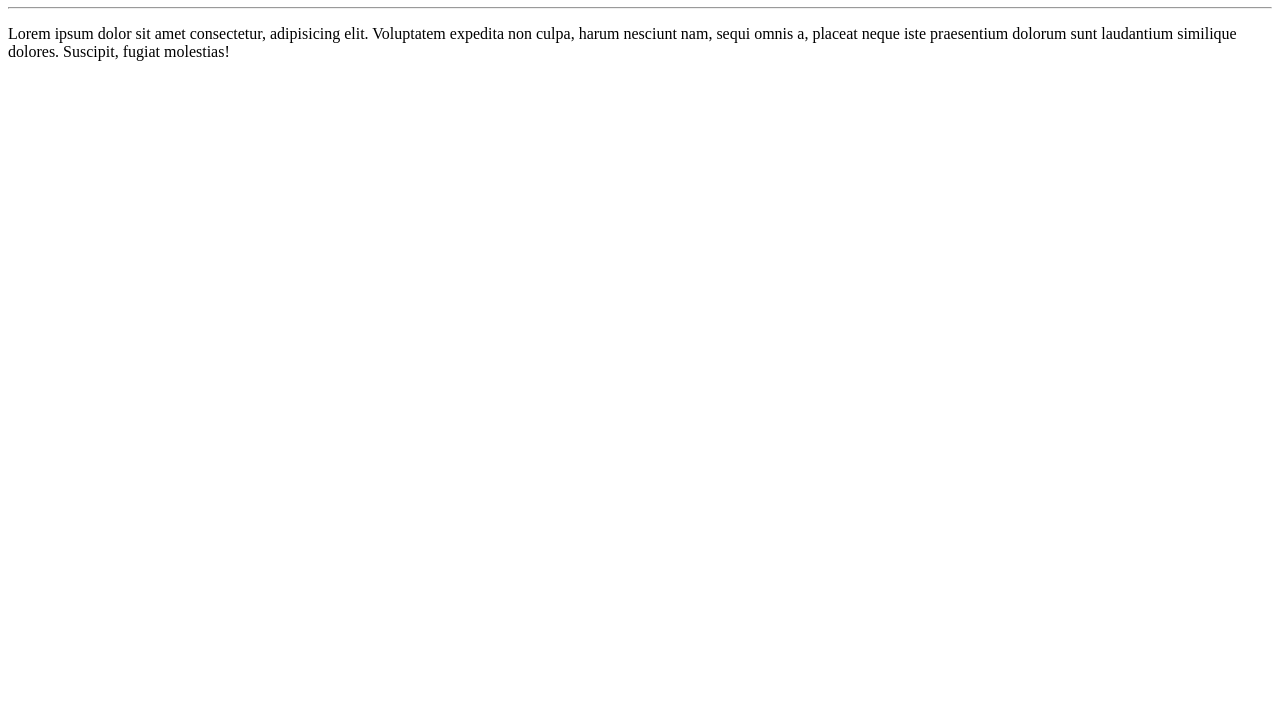
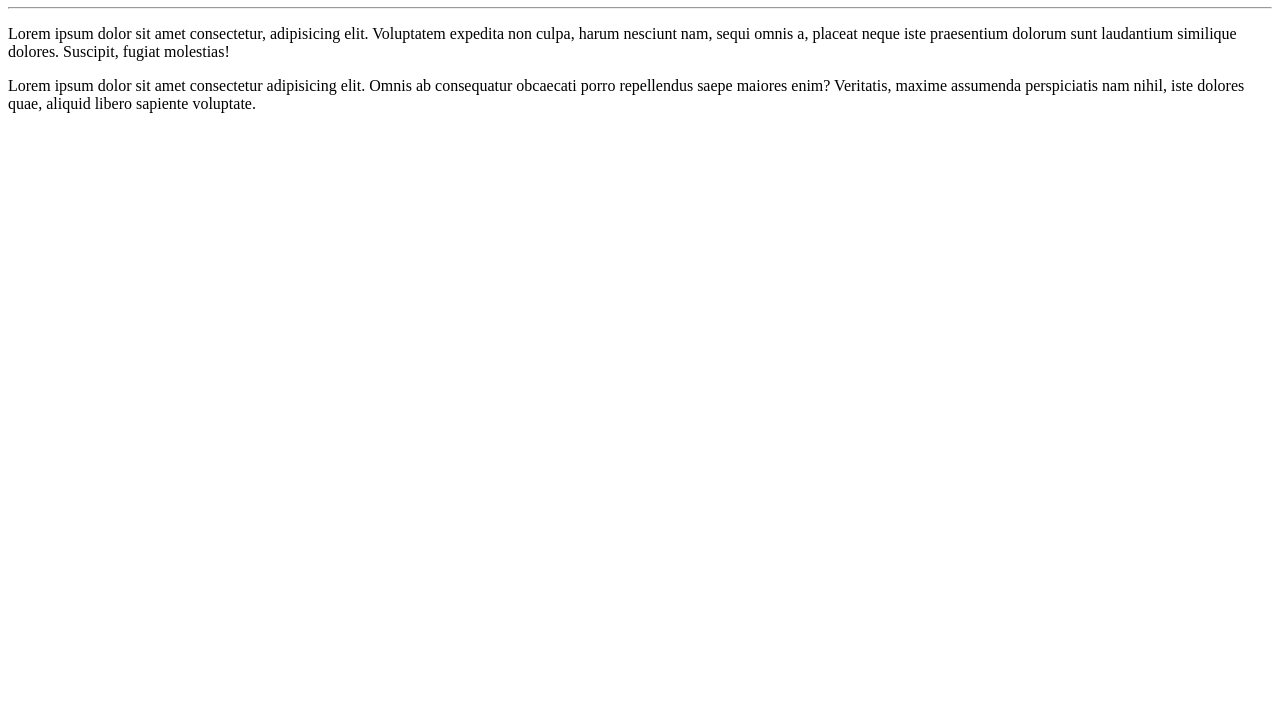
Before and after one commit to fabioruffolo/ola-mundo, a plain HTML site: page site-exemplo/index.html in a window 1280 px wide. Shown: the part 73-800 px from the top of the page. Drawn offline with Linux system fonts and the light colour scheme.

Commit message:
adicionei um paragrafo

```diff
--- a/site-exemplo/index.html
+++ b/site-exemplo/index.html
@@ -10,6 +10,6 @@
     <h1>olá, mundo</h1>
     <hr>
     <p>Lorem ipsum dolor sit amet consectetur, adipisicing elit. Voluptatem expedita non culpa, harum nesciunt nam, sequi omnis a, placeat neque iste praesentium dolorum sunt laudantium similique dolores. Suscipit, fugiat molestias!</p>
-
+    <p>Lorem ipsum dolor sit amet consectetur adipisicing elit. Omnis ab consequatur obcaecati porro repellendus saepe maiores enim? Veritatis, maxime assumenda perspiciatis nam nihil, iste dolores quae, aliquid libero sapiente voluptate.</p>
 </body>
 </html>
```
